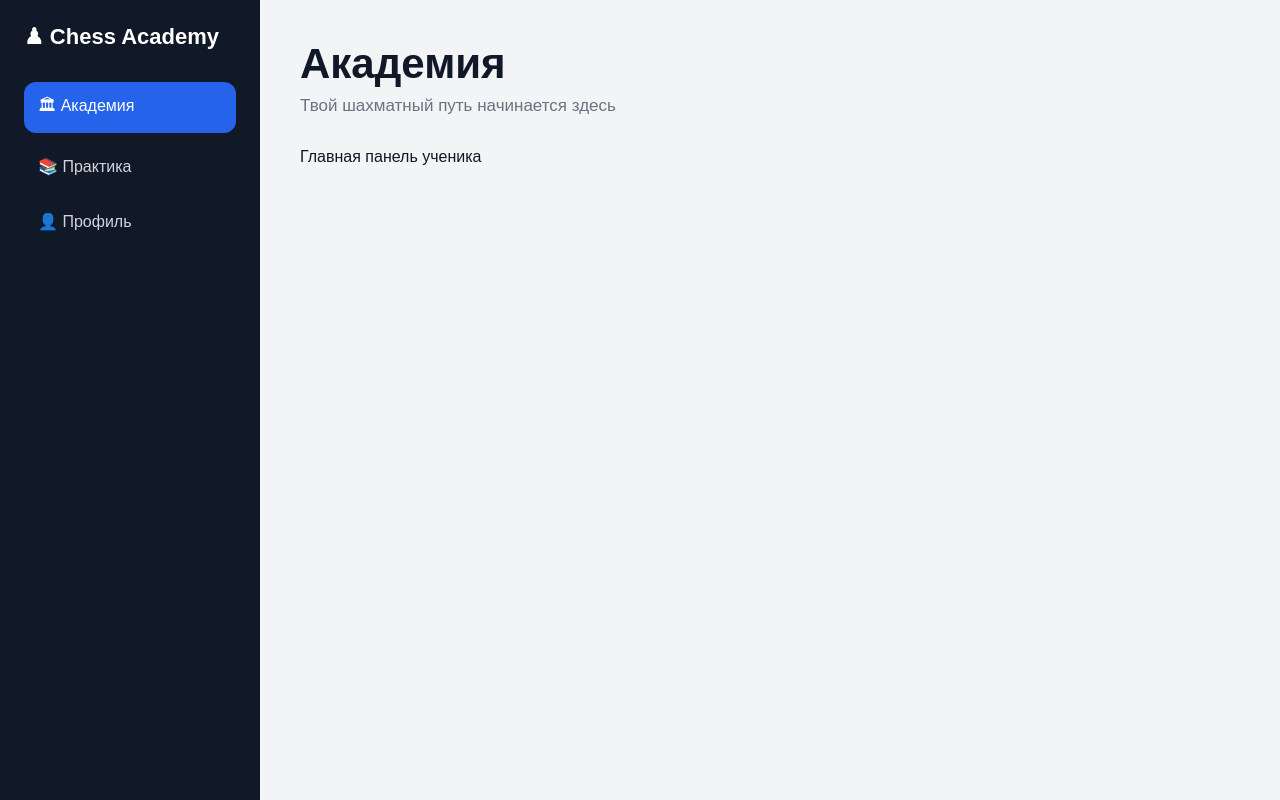
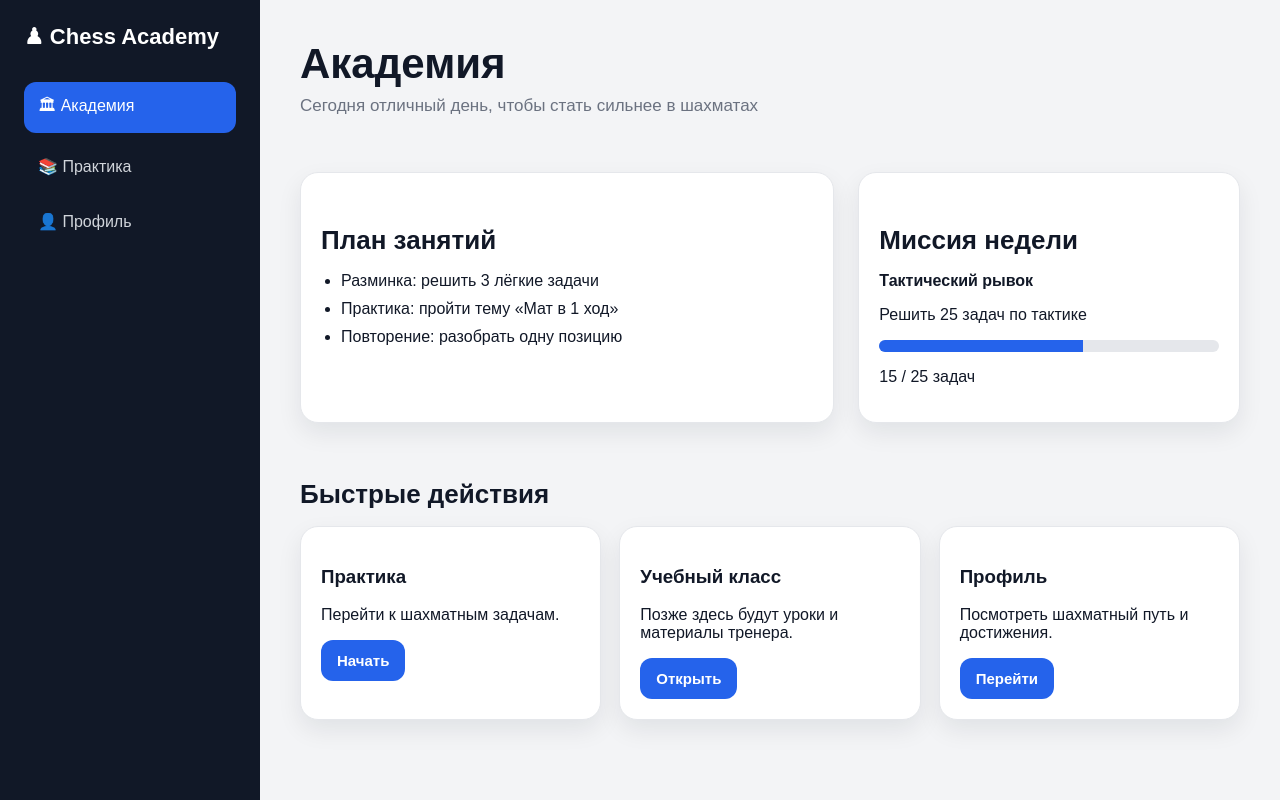
Before and after one commit to leo123messi123123-cmyk/chess-academy, a React (Vite) app in the folder client/: page / in a window 1280 px wide. Built offline with nearby package versions, Linux system fonts and the light colour scheme.

Commit message:
Создана главная страница Академии

```diff
--- /dev/null
+++ b/client/src/pages/DashboardPage.css
@@ -0,0 +1,55 @@
+.dashboard {
+  display: flex;
+  flex-direction: column;
+  gap: 24px;
+}
+
+.dashboard__grid {
+  display: grid;
+  grid-template-columns: 1.4fr 1fr;
+  gap: 24px;
+}
+
+.dashboard__actions {
+  display: grid;
+  grid-template-columns: repeat(3, 1fr);
+  gap: 18px;
+}
+
+.dashboard__action {
+  text-align: left;
+}
+
+.dashboard__mission-progress {
+  width: 100%;
+  height: 12px;
+  margin: 14px 0 8px;
+  border-radius: 999px;
+  background: #e5e7eb;
+  overflow: hidden;
+}
+
+.dashboard__mission-progress-fill {
+  width: 60%;
+  height: 100%;
+  background: #2563eb;
+}
+
+.dashboard__task-list {
+  padding-left: 20px;
+  margin: 0;
+}
+
+.dashboard__task-list li {
+  margin-bottom: 10px;
+}
+
+@media (max-width: 900px) {
+  .dashboard__grid {
+    grid-template-columns: 1fr;
+  }
+
+  .dashboard__actions {
+    grid-template-columns: 1fr;
+  }
+}
--- a/client/src/pages/DashboardPage.tsx
+++ b/client/src/pages/DashboardPage.tsx
@@ -1,14 +1,69 @@
+import Button from "../components/common/Button/Button";
+import Card from "../components/common/Card/Card";
 import PageTitle from "../components/common/PageTitle/PageTitle";
+import Section from "../components/common/Section/Section";
+import "./DashboardPage.css";
 
 function DashboardPage() {
   return (
-    <div>
+    <div className="dashboard">
       <PageTitle
         title="Академия"
-        subtitle="Твой шахматный путь начинается здесь"
+        subtitle="Сегодня отличный день, чтобы стать сильнее в шахматах"
       />
 
-      <p>Главная панель ученика</p>
+      <div className="dashboard__grid">
+        <Card>
+          <Section title="План занятий">
+            <ul className="dashboard__task-list">
+              <li>Разминка: решить 3 лёгкие задачи</li>
+              <li>Практика: пройти тему «Мат в 1 ход»</li>
+              <li>Повторение: разобрать одну позицию</li>
+            </ul>
+          </Section>
+        </Card>
+
+        <Card>
+          <Section title="Миссия недели">
+            <strong>Тактический рывок</strong>
+            <p>Решить 25 задач по тактике</p>
+
+            <div className="dashboard__mission-progress">
+              <div className="dashboard__mission-progress-fill" />
+            </div>
+
+            <p>15 / 25 задач</p>
+          </Section>
+        </Card>
+      </div>
+
+      <Section title="Быстрые действия">
+        <div className="dashboard__actions">
+          <Card>
+            <div className="dashboard__action">
+              <h3>Практика</h3>
+              <p>Перейти к шахматным задачам.</p>
+              <Button>Начать</Button>
+            </div>
+          </Card>
+
+          <Card>
+            <div className="dashboard__action">
+              <h3>Учебный класс</h3>
+              <p>Позже здесь будут уроки и материалы тренера.</p>
+              <Button>Открыть</Button>
+            </div>
+          </Card>
+
+          <Card>
+            <div className="dashboard__action">
+              <h3>Профиль</h3>
+              <p>Посмотреть шахматный путь и достижения.</p>
+              <Button>Перейти</Button>
+            </div>
+          </Card>
+        </div>
+      </Section>
     </div>
   );
 }
```
